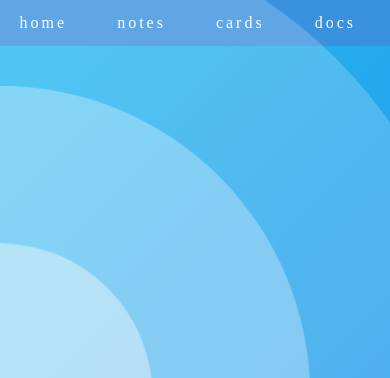
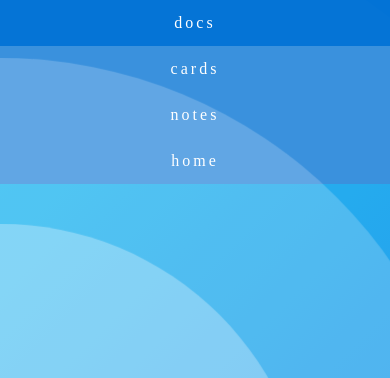
Before and after one commit to PiggySkillzFTW/acadec-website, a plain HTML site: page index.html in a window 390 px wide. Shown: the top 378 px of the page. Drawn offline with Linux system fonts and the light colour scheme.

Commit message:
Update styles.css

```diff
--- a/styles.css
+++ b/styles.css
@@ -19,20 +19,21 @@ body {
   font-size: 32px;
 }
 
-ul {
+.navbar {
   list-style-type: none;
   margin: 0;
   padding: 0;
   overflow: hidden;
   background-color: rgba(0, 114, 213, 0.9);
+  width: 100%;
 }
 
-li {
+.navbar li {
   float: right;
   padding-right: 18px;
 }
 
-li a {
+.navbar li a {
   display: block;
   color: white;
   text-align: center;
@@ -40,10 +41,24 @@ li a {
   text-decoration: none;
   font-family: "Bradley Hand";
   letter-spacing: 3px;
+  position: relative;
+  z-index: 10;
 }
 
-li a:hover:not(.active) {
+.navbar li a:hover:not(.active) {
   background-color: rgba(0, 114, 213, 0.9);
+}
+
+@media (max-width: 700px) {
+
+  .navbar, ul, li {
+
+    display: flex;
+    flex-direction: column;
+    width: 100%;
+
+  }
+
 }
 
 /* Subjects */
```
